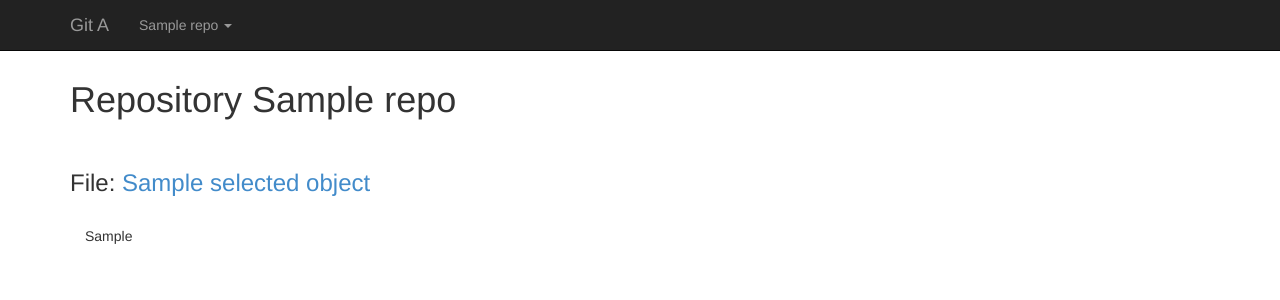
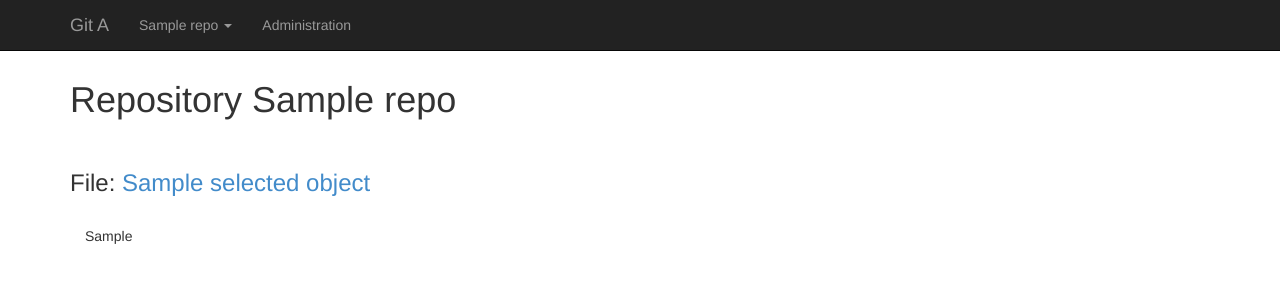
Before and after one commit to ecairo/djangit, a Django app: template apps/git_a/templates/git_a/object_details.html in a window 1280 px wide. Shown: the top 300 px of the page. Run offline with Django 3.2, Linux system fonts and the light colour scheme; the template is opened without the code that fills it: most values are stand-ins (such as "Sample title", 1, 10 or a date in 2020); parts of the project's set-up code (start-up, migrations or seed data) failed here and were passed over; some libraries are stand-ins or nearby versions.

Commit message:
[git_a] Fixing details

```diff
--- a/apps/git_a/models.py
+++ b/apps/git_a/models.py
@@ -24,7 +24,8 @@ class ReposRoot(models.Model):
         for repo in repos:
             new_repo = Repository()
             new_repo.path = repo.working_dir
-            new_repo.name = repo.working_dir.split(os.sep)[-1]
+            # TODO: fix this patch to skip names with "."
+            new_repo.name = repo.working_dir.split(os.sep)[-1].split('.')[0]
             new_repo.save()
 
     def __unicode__(self):
--- a/templates/base.html
+++ b/templates/base.html
@@ -67,7 +67,7 @@
                       {% endfor %}
                     </ul>
                   </li>
-                  {% if user.is_superuser %}<li><a href="/admin/">{% trans "Administration" %}</a></li>{% endif %}
+                  <li><a href="/admin">{% trans "Administration" %}</a></li>
                 </ul>
             </div><!--/.nav-collapse -->
         </div>
```
